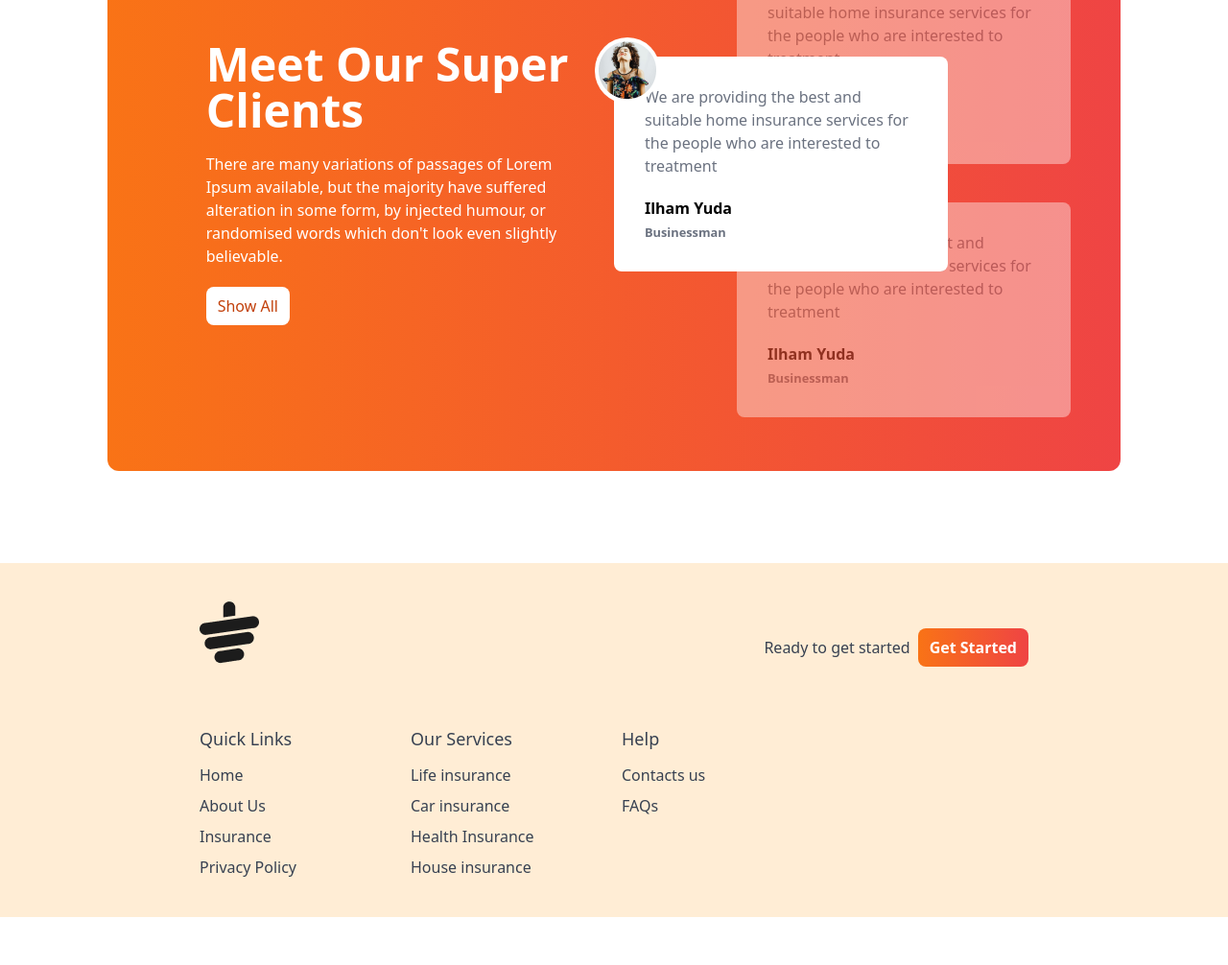
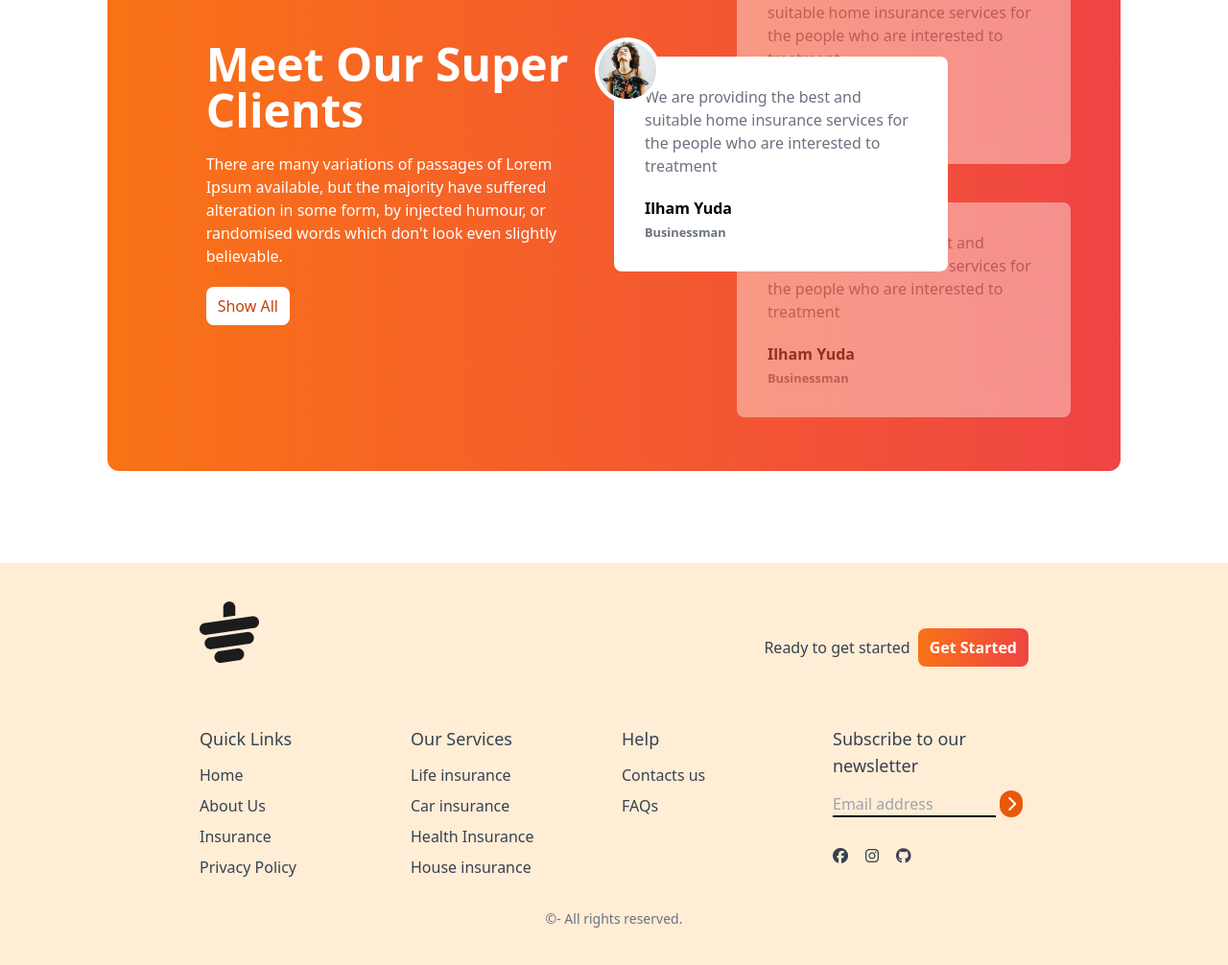
Before and after one commit to mohsyn007/Tea-House, a plain HTML site: page index.html in a window 1280 px wide. Shown: the part 1885-2891 px from the top of the page at 96% size. Before the commit the page ends 2841 px from the top, so only its background shows below. Drawn offline with nearby package versions, Linux system fonts and the light colour scheme.

Commit message:
Almost done

```diff
--- a/index.html
+++ b/index.html
@@ -272,7 +272,27 @@
 
                 <!-- fourth column
                  -->
+                <div>
+                    <h3 class="text-semibold text-lg mb-3">Subscribe to our newsletter</h3>
 
+                    <div class="flex flex-col space-y-2">
+                        <div>
+                            <input type="text" placeholder="Email address "
+                                class="bg-transparent border-b-2 border-black w-4/6 md:w-5/6">
+                            <i
+                                class="fa-solid fa-chevron-right w-6 h-7 bg-orange-600 rounded-full text-white justify-center items-center inline-flex"></i>
+                            <div class="flex justify-between w-2/5 mb-2 mt-8">
+                                <i class="fa-brands fa-facebook"></i>
+                                <i class="fa-brands fa-instagram"></i>
+                                <i class="fa-brands fa-github"></i>
+                            </div>
+                        </div>
+                    </div>
+                </div>
+
+            </div>
+            <div class="text-center pt-4 mt-4">
+                <p class="text-sm text-gray-500">©- All rights reserved.</p>
             </div>
 
 
```
